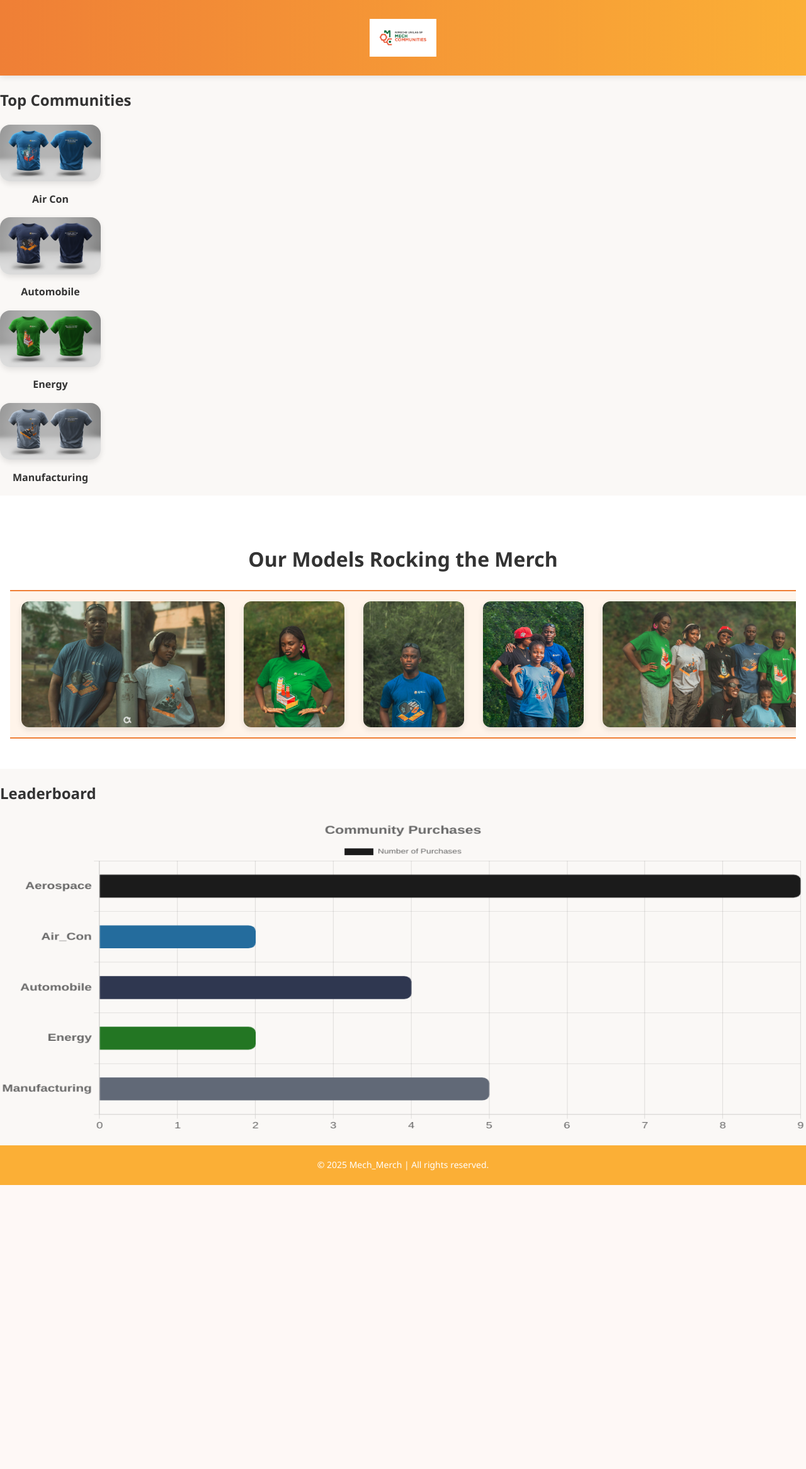
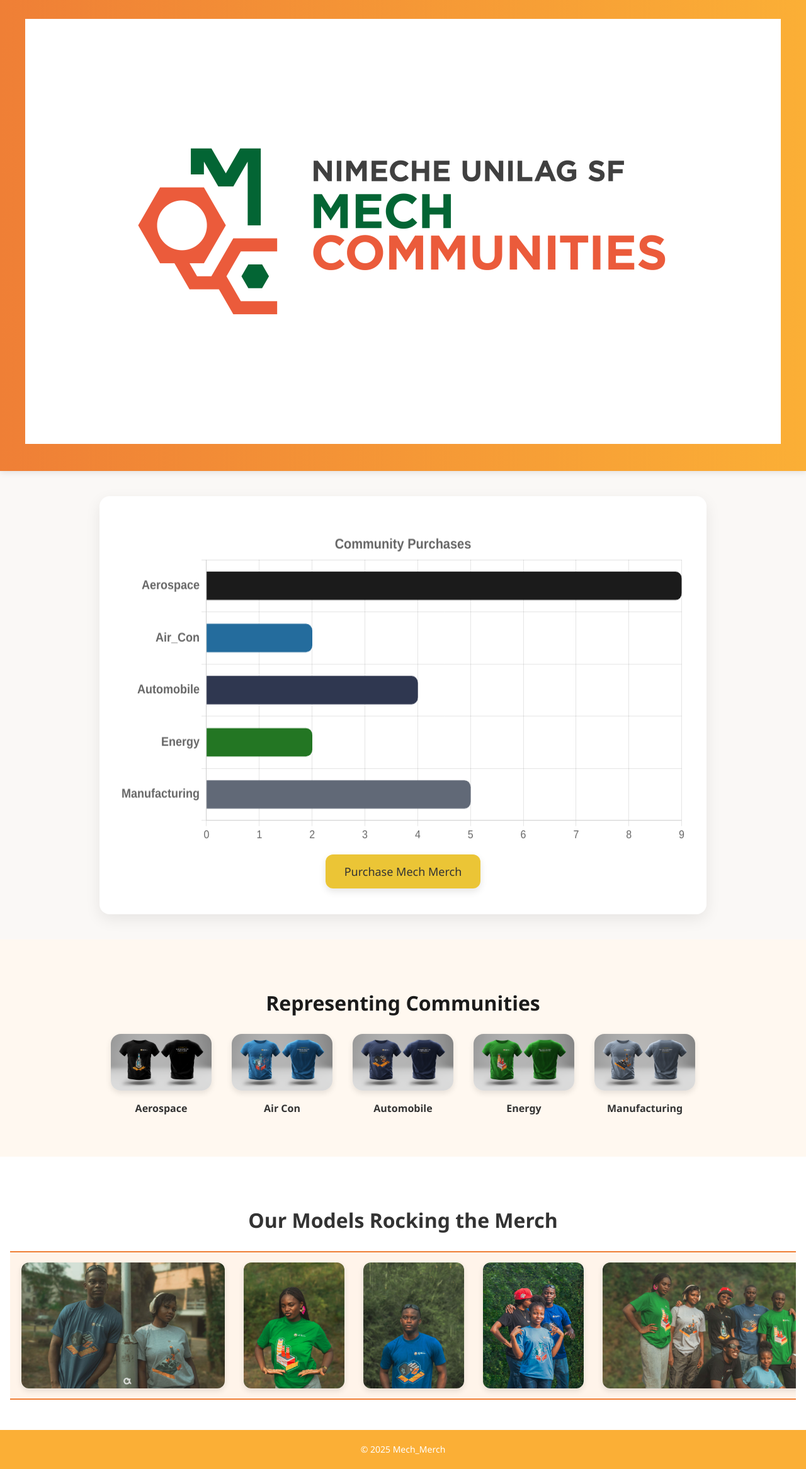
Before and after one commit to Dandollars3/mech-merch-leaderboard, a Flask app: page / in a window 1280 px wide. Shown: the whole page at 63% size. Before the commit the page ends 1882 px from the top, so only its background shows below. Run offline with Flask 3, Linux system fonts and the light colour scheme.

Commit message:
Update index.html

```diff
--- a/templates/index.html
+++ b/templates/index.html
@@ -1,25 +1,39 @@
 <!DOCTYPE html>
 <html lang="en">
 <head>
-  <meta charset="UTF-8" />
-  <meta name="viewport" content="width=device-width, initial-scale=1.0"/>
+  <meta charset="UTF-8">
+  <meta name="viewport" content="width=device-width, initial-scale=1">
   <title>Mech_Merch Leaderboard</title>
-  <link rel="stylesheet" href="/public/css/style.css" />
+  <link rel="stylesheet" href="{{ url_for('static', filename='css/style.css') }}">
   <script src="https://cdn.jsdelivr.net/npm/chart.js"></script>
 </head>
 <body>
 
   <header>
-    <img src="/public/images/logo.png" alt="Mech_Merch Logo" style="height: 60px; vertical-align: middle;" />
+    <img src="{{ url_for('static', filename='images/logo.png') }}" alt="Logo" class="logo">
   </header>
 
-  <section class="communities">
-    <h2>Top Communities</h2>
-    <div class="community-cards">
-      <div class="comm-card"><img src="/public/images/aircon.png"><p>Air Con</p></div>
-      <div class="comm-card"><img src="/public/images/automobile.png"><p>Automobile</p></div>
-      <div class="comm-card"><img src="/public/images/energy.png"><p>Energy</p></div>
-      <div class="comm-card"><img src="/public/images/manufacturing.png"><p>Manufacturing</p></div>
+  <main class="chart-container">
+    <canvas id="leaderboardChart"></canvas>
+    <div class="cta">
+      <a href="https://bit.ly/mech_merchandise" target="_blank">Purchase Mech Merch</a>
+    </div>
+  </main>
+
+  <section class="community-section">
+    <h2>Representing Communities</h2>
+    <div class="community-grid">
+      {% for img, name in [
+          ('aerospace.png','Aerospace'),
+          ('aircon.png','Air Con'),
+          ('automobile.png','Automobile'),
+          ('energy.png','Energy'),
+          ('manufacturing.png','Manufacturing')] %}
+      <div class="comm-card">
+        <img src="{{ url_for('static', filename='images/' ~ img) }}" alt="{{ name }}">
+        <p>{{ name }}</p>
+      </div>
+      {% endfor %}
     </div>
   </section>
 
@@ -27,73 +41,48 @@
     <h2>Our Models Rocking the Merch</h2>
     <div class="model-strip">
       <div class="model-track">
-        <!-- Using JS template literals instead of EJS -->
-        <script>
-          for (let i = 1; i <= 6; i++) {
-            document.write(`<img src="/public/images/model${i}.jpg" alt="Model ${i}">`);
-          }
-          for (let i = 1; i <= 6; i++) {
-            document.write(`<img src="/public/images/model${i}.jpg" alt="Model ${i}">`);
-          }
-        </script>
+        {% for i in range(1,7)|list + range(1,7)|list %}
+        <img src="{{ url_for('static', filename='images/model' ~ i ~ '.jpg') }}" alt="Model {{ i }}">
+        {% endfor %}
       </div>
     </div>
   </section>
 
-  <section class="leaderboard">
-    <h2>Leaderboard</h2>
-    <canvas id="leaderboardChart" width="800" height="400"></canvas>
-  </section>
+  <footer>&copy; 2025 Mech_Merch</footer>
 
-  <footer>
-    &copy; 2025 Mech_Merch | All rights reserved.
-  </footer>
-
-  <script src="/public/js/chart.js"></script>
+  <script src="{{ url_for('static', filename='js/chart.js') }}"></script>
   <script>
-    fetch("/leaderboard")
-      .then(response => response.json())
-      .then(data => {
-        const ctx = document.getElementById('leaderboardChart').getContext('2d');
-        new Chart(ctx, {
-          type: 'bar',
-          data: {
-            labels: data.communities,
-            datasets: [{
-              label: 'Number of Purchases',
-              data: data.purchases,
-              backgroundColor: [
-                '#1b1b1b', '#246c9d', '#2f3750',
-                '#237623', '#616977', '#aa4c8f',
-                '#d66b1f', '#0b4f6c', '#2c3539'
-              ],
-              borderRadius: 10,
-              barThickness: 40
-            }]
-          },
-          options: {
-            indexAxis: 'y',
-            responsive: true,
-            plugins: {
-              legend: { display: true },
-              title: {
-                display: true,
-                text: 'Community Purchases',
-                font: { size: 20 }
-              }
+  document.addEventListener('DOMContentLoaded', ()=> {
+    fetch('/leaderboard')
+      .then(r=>r.json())
+      .then(data=>{
+        new Chart(
+          document.getElementById('leaderboardChart').getContext('2d'),
+          {
+            type:'bar',
+            data:{
+              labels: data.communities,
+              datasets:[{
+                data: data.purchases,
+                backgroundColor: ['#1b1b1b','#246c9d','#2f3750','#237623','#616977'],
+                borderRadius:10, barThickness:40
+              }]
             },
-            scales: {
-              x: {
-                ticks: { font: { size: 16 } }
+            options:{
+              indexAxis:'y', responsive:true,
+              plugins:{
+                legend:{display:false},
+                title:{ display:true, text:'Community Purchases', font:{size:20} }
               },
-              y: {
-                ticks: { font: { size: 18, weight: 'bold' } }
+              scales:{
+                x:{ ticks:{font:{size:16}} },
+                y:{ ticks:{font:{size:18,weight:'bold'}} }
               }
             }
           }
-        });
-      })
-      .catch(error => console.error("Error loading leaderboard:", error));
+        );
+      });
+  });
   </script>
 </body>
 </html>
```
